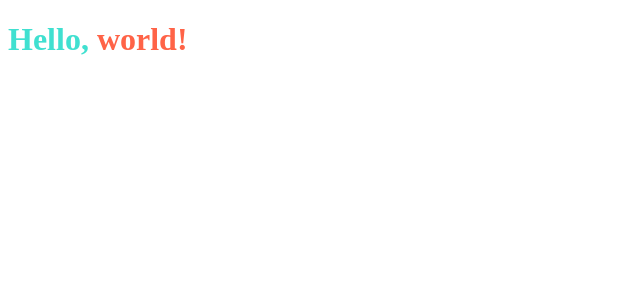
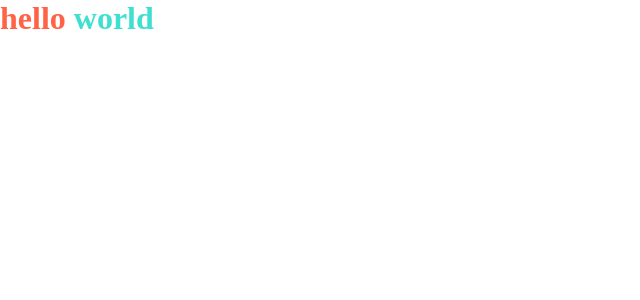
Before and after one commit to radio-mouse/react-typescript-app-for-production, a React app: page / in a window 1280 px wide. Shown: the top 300 px of the page, without its empty margins (0-640 px from the left). Built offline with nearby package versions, Linux system fonts and the light colour scheme.

Commit message:
feat: css modules

```diff
--- a/src/components/App/App.tsx
+++ b/src/components/App/App.tsx
@@ -1,7 +1,8 @@
 import { FC } from "react";
 
-import './style.scss';
+import Heading from "../Heading";
 
-const App: FC = () => <h1>Hello, <span>world!</span></h1>;
+
+const App: FC = () => <Heading />;
 
 export default App;
--- a/src/components/App/style.scss
+++ /dev/null
@@ -1,7 +0,0 @@
-h1 {
-  color: turquoise;
-
-  span {
-    color: tomato;
-  }
-}
--- /dev/null
+++ b/src/components/Heading/Heading.module.scss
@@ -0,0 +1,7 @@
+.text {
+  color: tomato;
+
+  span {
+    color: turquoise;
+  }
+}
--- /dev/null
+++ b/src/components/Heading/Heading.tsx
@@ -0,0 +1,9 @@
+import { FC } from "react";
+
+import classes from './Heading.module.scss';
+
+const { text } = classes;
+
+const Heading: FC = () => <h1 className={text}>hello <span>world</span></h1>
+
+export default Heading;
--- /dev/null
+++ b/src/components/Heading/index.ts
@@ -0,0 +1 @@
+export { default } from './Heading';
--- /dev/null
+++ b/src/global.d.ts
@@ -0,0 +1,5 @@
+declare module '*.scss' {
+  interface IClassNames { [classname: string]: string }
+  const classNames: IClassNames;
+  export = classNames;
+}
--- /dev/null
+++ b/src/index.scss
@@ -0,0 +1,55 @@
+*,
+*::before,
+*::after {
+  box-sizing: border-box;
+}
+
+ul,
+ol {
+  padding: 0;
+}
+
+body,
+h1,
+h2,
+h3,
+h4,
+p,
+ul,
+ol,
+li,
+figure,
+figcaption,
+blockquote,
+dl,
+dd {
+  margin: 0;
+}
+
+body {
+  min-height: 100vh;
+  scroll-behavior: smooth;
+  text-rendering: optimizeSpeed;
+}
+
+ul, ol {
+  list-style: none;
+  margin: 0;
+  padding: 0;
+}
+
+a {
+ text-decoration: none;
+}
+
+img {
+  max-width: 100%;
+  display: block;
+}
+
+input,
+button,
+textarea,
+select {
+  font: inherit;
+}
--- a/src/index.tsx
+++ b/src/index.tsx
@@ -1,5 +1,7 @@
 import { StrictMode } from "react";
 import ReactDOM from "react-dom/client";
+
+import './index.scss';
 
 import App from "./components/App/App";
 
```
Also changed, not shown: 3 other files (tests, documents, lock files or other folders).
